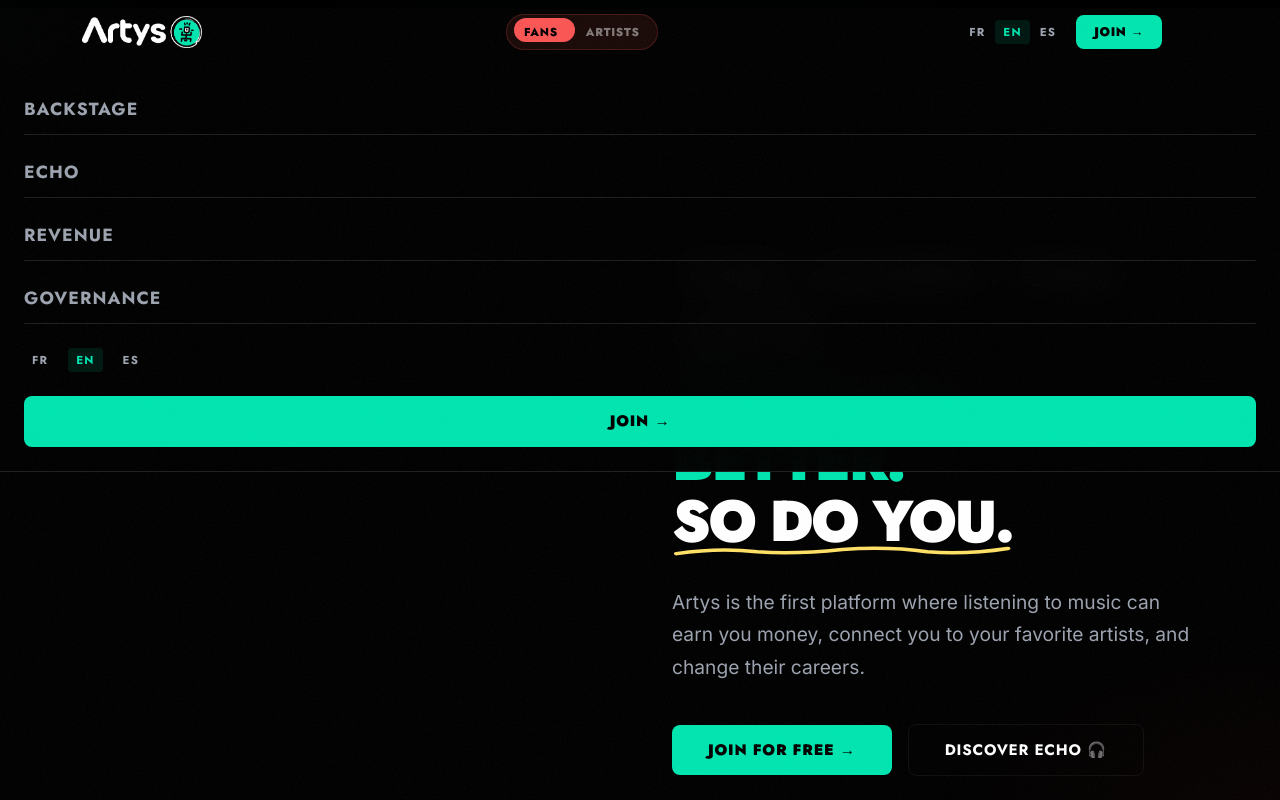
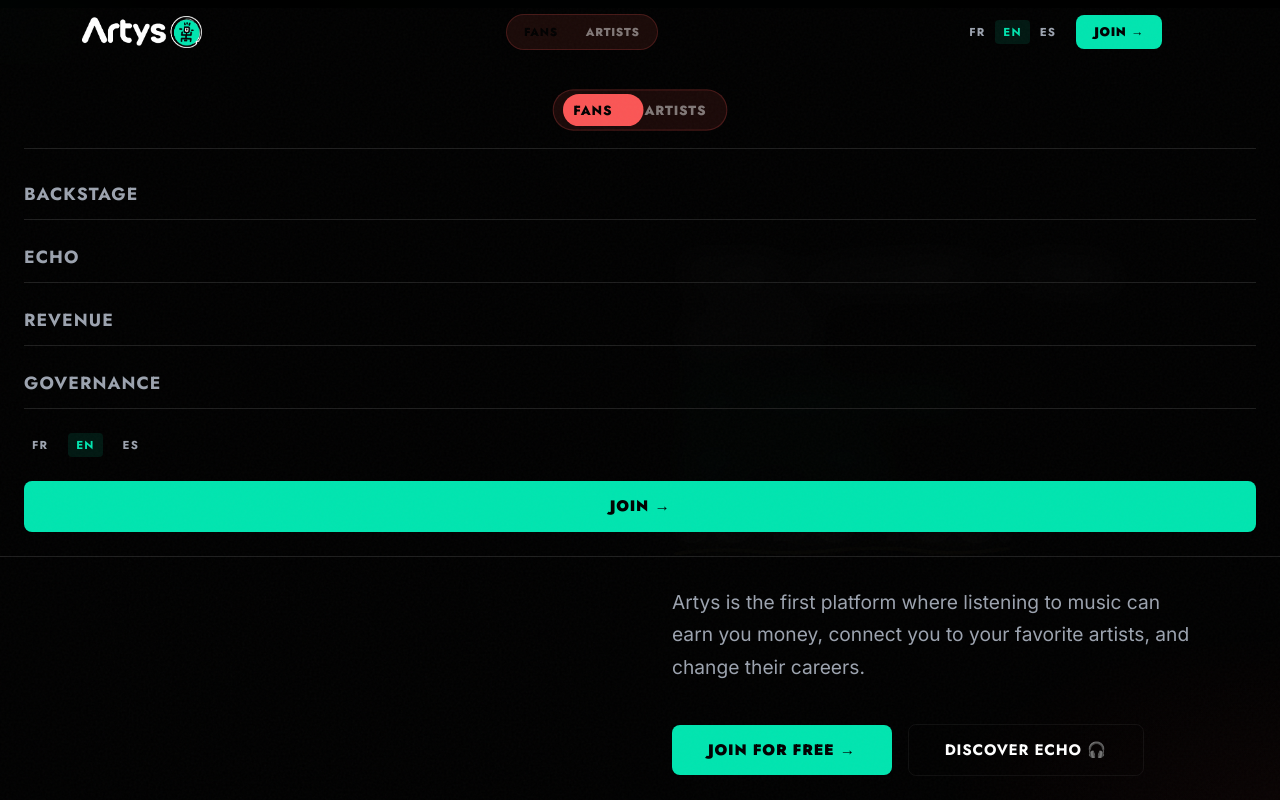
Before and after one commit to 5c0rp264/artys-for-fans, a React (Vite) app: page / in a window 1280 px wide. Both pictures are taken after a click on the button "Ouvrir le menu". Shown: the top 800 px of the page. Built offline with nearby package versions, Linux system fonts and the light colour scheme.

Commit message:
fix: toggle Fans/Artists visible sur mobile — placé en haut du menu hamburger avec style centré

```diff
--- a/src/components/sections/Navbar.tsx
+++ b/src/components/sections/Navbar.tsx
@@ -132,6 +132,30 @@
 
       {/* Mobile Menu */}
       <div className={`mobile-menu${menuOpen ? ' open' : ''}`} aria-hidden={!menuOpen}>
+
+        {/* Toggle Fans / Artists en haut du menu mobile */}
+        <div className="mobile-toggle-wrap">
+          <div className="nav-toggle nav-toggle-mobile" role="group" aria-label="Mode">
+            <div ref={pillRef} className="nav-toggle-pill" aria-hidden="true" />
+            <button
+              ref={fansBtnRef}
+              className="nav-toggle-btn active"
+              aria-pressed="true"
+              aria-label="Landing fans"
+            >
+              {t('nav.toggle_fans')}
+            </button>
+            <button
+              className="nav-toggle-btn inactive"
+              aria-pressed="false"
+              aria-label="Aller sur la landing artistes"
+              onClick={handleArtistsClick}
+            >
+              {t('nav.toggle_artists')}
+            </button>
+          </div>
+        </div>
+
         <button className="mobile-nav-link" onClick={() => scrollToSection('backstage')} style={{ background: 'none', border: 'none', textAlign: 'left', borderBottom: '1px solid var(--border)', paddingBottom: '12px' }}>
           {t('nav.backstage')}
         </button>
--- a/src/index.css
+++ b/src/index.css
@@ -1474,6 +1474,20 @@
   }
 }
 
+/* Toggle dans le menu mobile hamburger */
+.mobile-toggle-wrap {
+  display: flex;
+  justify-content: center;
+  padding: 4px 0 20px 0;
+  border-bottom: 1px solid var(--border);
+  margin-bottom: 8px;
+}
+.nav-toggle-mobile {
+  display: flex !important;
+  transform: scale(1.15);
+  transform-origin: center;
+}
+
 @media (max-width: 480px) {
   .comparison-table-wrap {
     font-size: 0.8rem;
```
